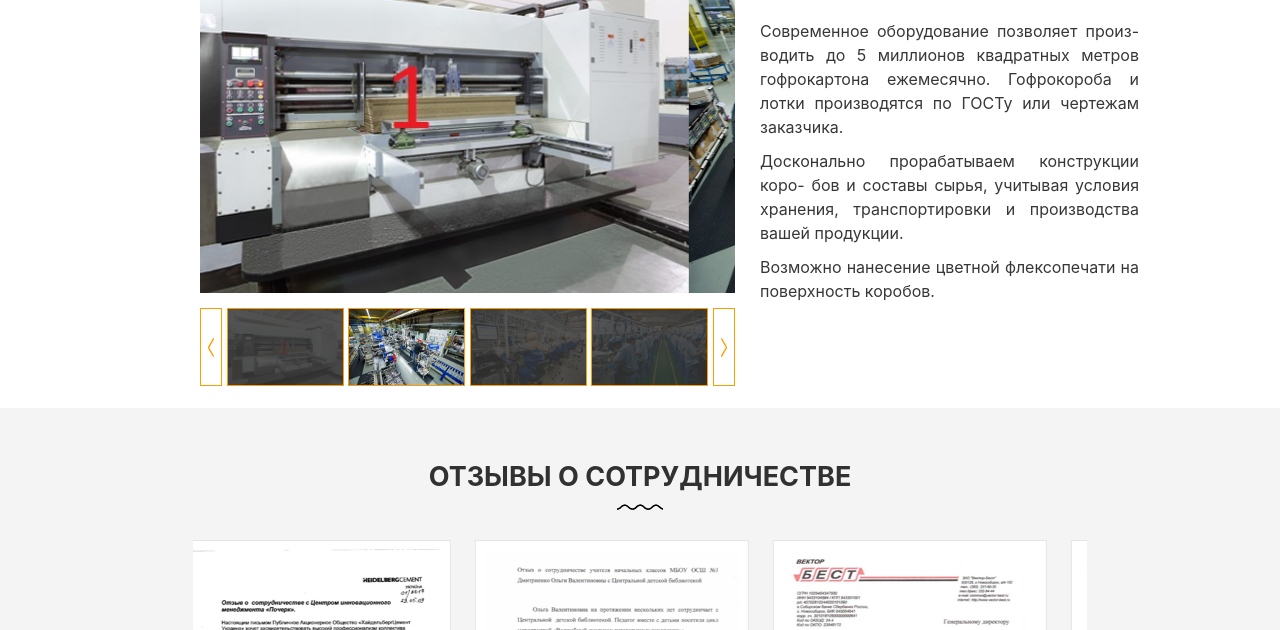
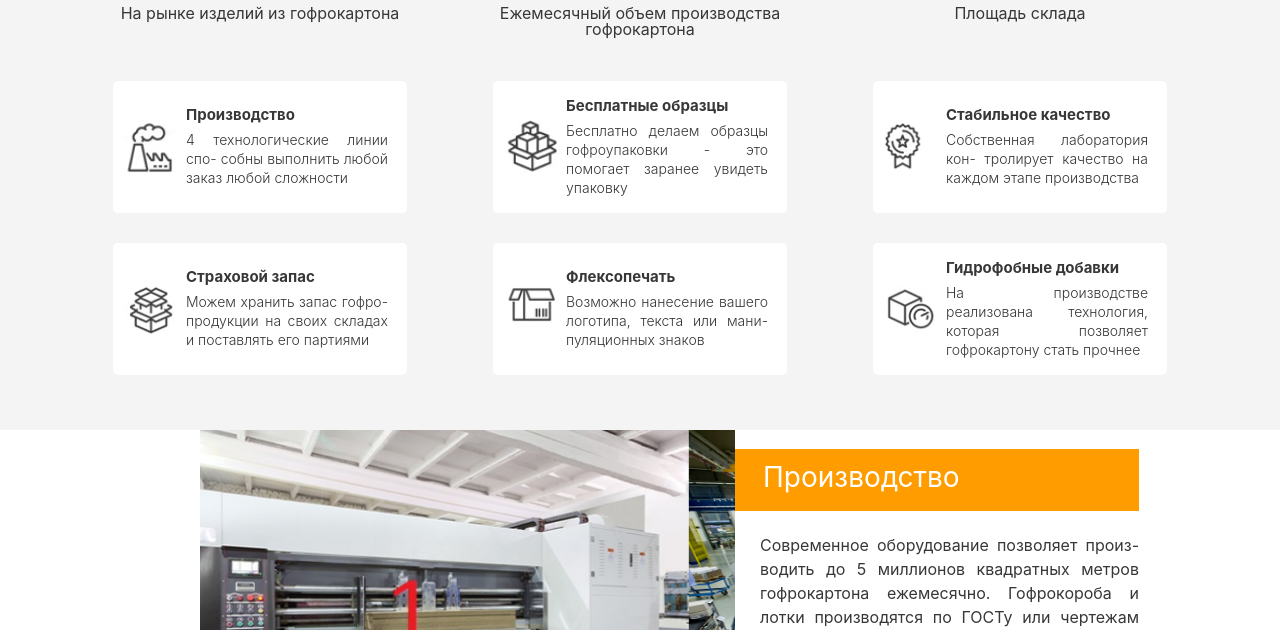
Before and after one commit to le2xx/good-cardboard, a website built with webpack: page src/index.html in a window 1280 px wide. Shown: the part 749-1379 px from the top of the page. Built offline with nearby package versions, Linux system fonts and the light colour scheme.

Commit message:
Created about block

```diff
--- a/src/index.html
+++ b/src/index.html
@@ -101,10 +101,88 @@
         <div class="modal__input">+7 (ХХХ) ХХХ-ХХ-ХХ</div>
         <div class="modal__btn">Оставить заявку!</div>
         <div class="modal__down-text">*Минимальный заказ 500шт</div>
+      </div>1
+    </div>
+  </div>
+</app-modal>
+
+<app-about>
+  <div class="about">
+    <div class="container">
+      <div class="row justify-content-md-center">
+        <div class="col-12 col-md-6 col-lg-4">
+          <h3 class="about__title">5 лет</h3>
+          <div class="about__text">На рынке изделий из гофрокартона</div>
+        </div>
+        <div class="col-12 col-md-6 col-lg-4">
+          <h3 class="about__title">до 5 000 000 м<sup>2</sup></h3>
+          <div class="about__text">Ежемесячный объем производства гофрокартона</div>
+        </div>
+        <div class="col-12 col-md-6 col-lg-4">
+          <h3 class="about__title">4 000 м<sup>2</sup></h3>
+          <div class="about__text">Площадь склада</div>
+        </div>
+      </div>
+
+      <div class="row justify-content-md-center">
+        <div class="col-12 col-md-6 col-lg-4">
+          <div class="about__item">
+            <div class="about__img about__img_1"></div>
+            <div class="about__item-info">
+              <h4 class="about__item-title">Производство</h4>
+              <p class="about__item-text">4 технологические линии спо- собны выполнить любой заказ любой сложности</p>
+            </div>
+          </div>
+        </div>
+        <div class="col-12 col-md-6 col-lg-4">
+          <div class="about__item">
+            <div class="about__img about__img_2"></div>
+            <div class="about__item-info">
+              <h4 class="about__item-title">Бесплатные образцы</h4>
+              <p class="about__item-text">Бесплатно делаем образцы гофроупаковки - это помогает заранее увидеть упаковку</p>
+            </div>
+          </div>
+        </div>
+        <div class="col-12 col-md-6 col-lg-4">
+          <div class="about__item">
+            <div class="about__img about__img_3"></div>
+            <div class="about__item-info">
+              <h4 class="about__item-title">Стабильное качество</h4>
+              <p class="about__item-text">Собственная лаборатория кон- тролирует качество на каждом этапе производства</p>
+            </div>
+          </div>
+        </div>
+        <div class="col-12 col-md-6 col-lg-4">
+          <div class="about__item">
+            <div class="about__img about__img_4"></div>
+            <div class="about__item-info">
+              <h4 class="about__item-title">Страховой запас</h4>
+              <p class="about__item-text">Можем хранить запас гофро- продукции на своих складах и поставлять его партиями</p>
+            </div>
+          </div>
+        </div>
+        <div class="col-12 col-md-6 col-lg-4">
+          <div class="about__item">
+            <div class="about__img about__img_5"></div>
+            <div class="about__item-info">
+              <h4 class="about__item-title">Флексопечать</h4>
+              <p class="about__item-text">Возможно нанесение вашего  логотипа, текста или мани- пуляционных знаков</p>
+            </div>
+          </div>
+        </div>
+        <div class="col-12 col-md-6 col-lg-4">
+          <div class="about__item">
+            <div class="about__img about__img_6"></div>
+            <div class="about__item-info">
+              <h4 class="about__item-title">Гидрофобные добавки</h4>
+              <p class="about__item-text">На производстве реализована технология, которая позволяет гофрокартону стать прочнее</p>
+            </div>
+          </div>
+        </div>
       </div>
     </div>
   </div>
-</app-modal>
+</app-about>
 
 <app-slider>
   <div class="slider">
--- /dev/null
+++ b/src/styles/_about.scss
@@ -0,0 +1,127 @@
+.about {
+  background: #f4f4f4;
+  padding: 42px 0 40px;
+
+  &__title {
+    color: #f39003;
+    font-size: 36px;
+    font-weight: 900;
+    line-height: 36px;
+    text-align: center;
+    margin: 0;
+  }
+
+  &__text {
+    color: #373737;
+    font-size: 16px;
+    font-weight: 400;
+    line-height: 16px;
+    text-align: center;
+    margin: 11px 0 29px;
+  }
+
+  &__item {
+    width: 294px;
+    height: 132px;
+    background-color: #fff;
+    position: relative;
+    padding: 0 10px;
+    margin: 15px auto;
+    border-radius: 5px;
+  }
+
+  &__img {
+    margin: auto;
+    position: absolute;
+    top: 0;
+    bottom: 0;
+    width: 55px;
+    height: 55px;
+
+    &_1 {
+      background: url('../../public/icons/about/1.png') no-repeat;
+      background-size: contain;
+    }
+
+    &_2 {
+      background: url('../../public/icons/about/2.png') no-repeat;
+      background-size: contain;
+    }
+
+    &_3 {
+      background: url('../../public/icons/about/3.png') no-repeat;
+      background-size: contain;
+    }
+
+    &_4 {
+      background: url('../../public/icons/about/4.png') no-repeat;
+      background-size: contain;
+    }
+
+    &_5 {
+      background: url('../../public/icons/about/5.png') no-repeat;
+      background-size: contain;
+    }
+
+    &_6 {
+      background: url('../../public/icons/about/6.png') no-repeat;
+      background-size: contain;
+    }
+  }
+
+  &__item-info {
+    width: 202px;
+    height: fit-content;
+    position: absolute;
+    margin: auto;
+    top: 0;
+    bottom: 0;
+    right: 19px;
+  }
+
+  &__item-title {
+    color: #373737;
+    line-height: 15px;
+    font-size: 15px;
+    font-weight: 700;
+  }
+
+  &__item-text {
+    color: #373737;
+    line-height: 19px;
+    font-size: 14px;
+    font-weight: 300;
+    margin: 0;
+    text-align: justify;
+  }
+}
+
+@media (max-width: 768px) {
+  .about {
+    padding: 15px 0 36px;
+
+    &__title {
+      font-size: 30px;
+      font-weight: 900;
+    }
+
+    &__text {
+      font-size: 14px;
+      font-weight: 400;
+      line-height: 18px;
+      margin: 5px 0 15px;
+    }
+
+    &__item {
+      width: 290px;
+      height: 113px;
+      margin: 4px auto;
+      border-radius: 3px;
+    }
+
+    &__img {
+      width: 48px;
+      height: 48px;
+    }
+  }
+}
--- a/src/styles/index.scss
+++ b/src/styles/index.scss
@@ -8,6 +8,7 @@
 @import 'slider';
 @import 'comment';
 @import 'make';
+@import 'about';
 @import 'media';
 
 body {
```
Also changed, not shown: public/icons/about/1.png (added), public/icons/about/2.png (added), public/icons/about/3.png (added), public/icons/about/4.png (added), public/icons/about/5.png (added), public/icons/about/6.png (added).
